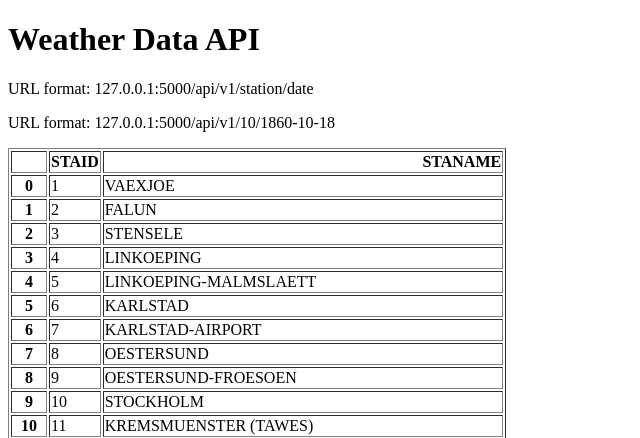
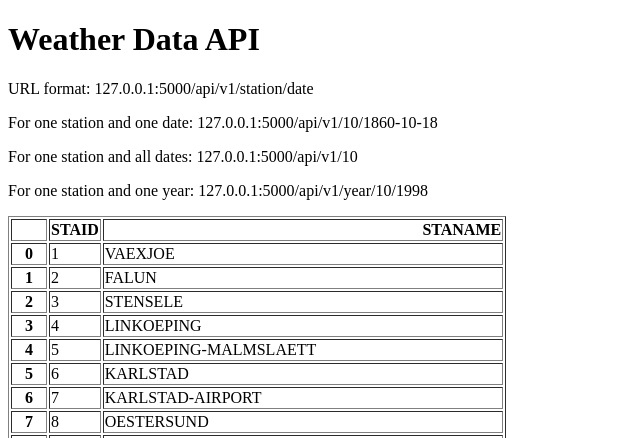
Before and after one commit to SP33DC0R3/Historic-Data-API, a Flask app: page / in a window 1280 px wide. Shown: the top 438 px of the page, without its empty margins (0-640 px from the left). Run offline with Flask 3, Linux system fonts and the light colour scheme.

Commit message:
Added url endpoint for one_sta_all_dates and one_sta_one_year

```diff
--- a/main.py
+++ b/main.py
@@ -13,7 +13,7 @@ def root():
 
 
 @app.route("/api/v1/<station>/<date>")
-def api(station, date):
+def one_sta_one_date(station, date):
     filename = "data-small/TG_STAID" + str(station).zfill(6) + ".txt"
     df = pd.read_csv(filename, skiprows=20, parse_dates=["    DATE"])
     temperature = df.loc[df["    DATE"] == date]["   TG"].squeeze() / 10
@@ -22,5 +22,22 @@ def api(station, date):
             "Temperature": temperature}
 
 
+@app.route("/api/v1/<station>")
+def one_sta_all_dates(station):
+    filename = "data-small/TG_STAID" + str(station).zfill(6) + ".txt"
+    df = pd.read_csv(filename, skiprows=20, parse_dates=["    DATE"])
+    result = df.to_dict(orient="records")
+    return result
+
+
+@app.route("/api/v1/year/<station>/<year>")
+def one_sta_one_year(station, year):
+    filename = "data-small/TG_STAID" + str(station).zfill(6) + ".txt"
+    df = pd.read_csv(filename, skiprows=20)
+    df["    DATE"] = df["    DATE"].astype(str)
+    result = df[df["    DATE"].str.startswith(year)].to_dict(orient="records")
+    return result
+
+
 if __name__ == "__main__":
     app.run(debug=True)
--- a/templates/home.html
+++ b/templates/home.html
@@ -7,7 +7,9 @@
 <body>
 <h1>Weather Data API</h1>
 <p>URL format: 127.0.0.1:5000/api/v1/station/date</p>
-<p>URL format: 127.0.0.1:5000/api/v1/10/1860-10-18</p>
+<p>For one station and one date: 127.0.0.1:5000/api/v1/10/1860-10-18</p>
+<p>For one station and all dates: 127.0.0.1:5000/api/v1/10</p>
+<p>For one station and one year: 127.0.0.1:5000/api/v1/year/10/1998</p>
 <p>{{data|safe}}</p>
 </body>
 </html>
```
